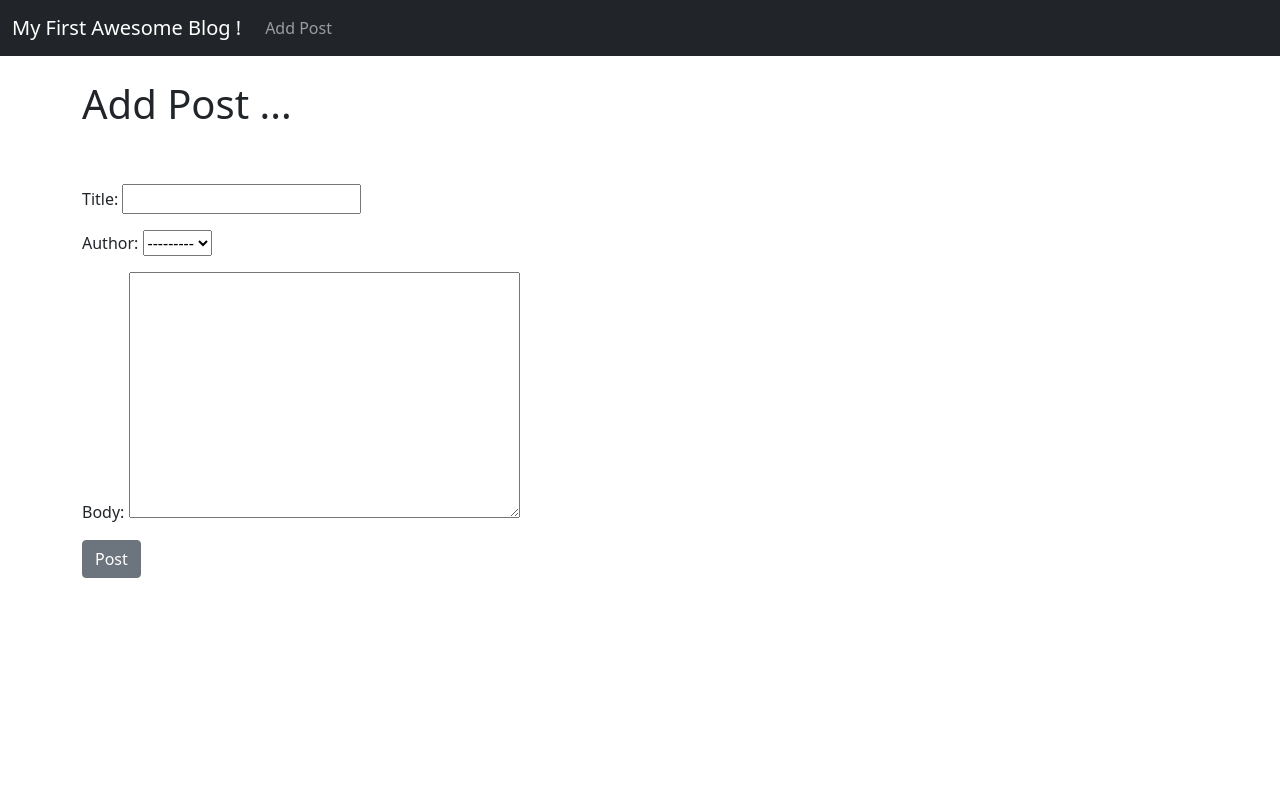
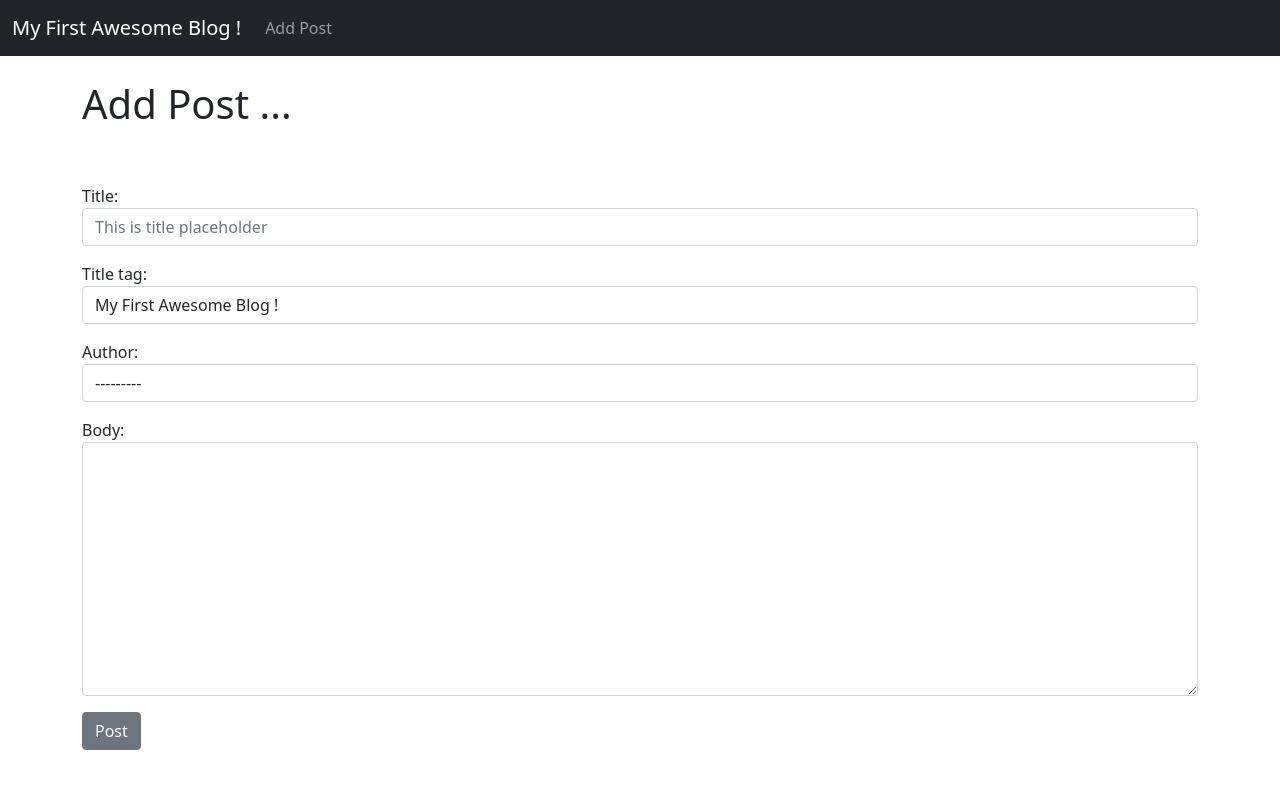
Before and after one commit to knop-k/django_blog, a Django app: page /add_post/ in a window 1280 px wide. Run offline with Django 3.2, Linux system fonts and the light colour scheme.

Commit message:
form with Forms

```diff
--- /dev/null
+++ b/ablog/theblog/forms.py
@@ -0,0 +1,15 @@
+from django import forms
+from .models import Post
+
+class PostForm(forms.ModelForm):
+    class Meta:
+        model = Post
+        fields = ('title', 'title_tag', 'author', 'body')
+
+        widgets = {
+            'title': forms.TextInput(attrs={'class': 'form-control', 'placeholder': 'This is title placeholder'}),
+            'title_tag': forms.TextInput(attrs={'class': 'form-control'}),
+            'author': forms.Select(attrs={'class': 'form-control'}),
+            'body': forms.Textarea(attrs={'class': 'form-control'}),
+
+        }
--- a/ablog/theblog/templates/add_post.html
+++ b/ablog/theblog/templates/add_post.html
@@ -9,12 +9,12 @@
 <h1>Add Post ...</h1>
 <br/><br/>
 
-<form method="POST">
-    {% csrf_token %}
-    {{ form.as_p }}
-    <button class="btn btn-secondary">Post</button>
-</form>
-
+<div class="form-group">
+    <form method="POST">
+        {% csrf_token %}
+        {{ form.as_p }}
+        <button class="btn btn-secondary">Post</button>
+</div>
 
 
 {% endblock %}
--- a/ablog/theblog/templates/base.html
+++ b/ablog/theblog/templates/base.html
@@ -40,7 +40,7 @@
     <!-- Optional JavaScript; choose one of the two! -->
 
     <!-- Option 1: Bootstrap Bundle with Popper -->
-    <script src="https://cdn.jsdelivr.net/npm/bootstrap@5.1.3/dist/js/bootstrap.bundle.min.js" integrity="sha384-ka7Sk0Gln4gmtz2MlQnikT1wXgYsOg+OMhuP+IlRH9sENBO0LRn5q+8nbTov4+1p" crossorigin="anonymous"></script>
+<!--    <script src="https://cdn.jsdelivr.net/npm/bootstrap@5.1.3/dist/js/bootstrap.bundle.min.js" integrity="sha384-ka7Sk0Gln4gmtz2MlQnikT1wXgYsOg+OMhuP+IlRH9sENBO0LRn5q+8nbTov4+1p" crossorigin="anonymous"></script>-->
 
     <!-- Option 2: Separate Popper and Bootstrap JS -->
     <!--
--- a/ablog/theblog/views.py
+++ b/ablog/theblog/views.py
@@ -1,6 +1,7 @@
 from django.shortcuts import render
 from django.views.generic import ListView, DetailView, CreateView
 from .models import Post
+from .forms import PostForm
 
 # Create your views here.
 # def home(request):
@@ -16,6 +17,7 @@ class ArticleDetailView(DetailView):
 
 class AddPostView(CreateView):
     model = Post
+    form_class = PostForm
     template_name = 'add_post.html'
     # fields = '__all__'
-    fields = ('title', 'author', 'body')
+    # fields = ('title', 'author', 'body')
```
